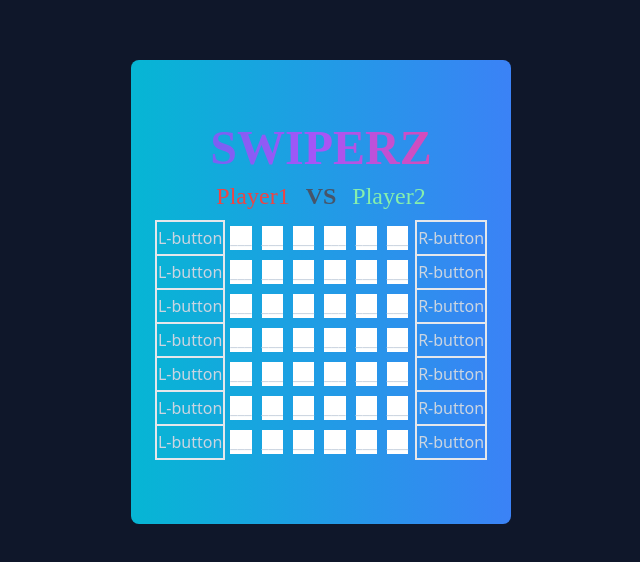
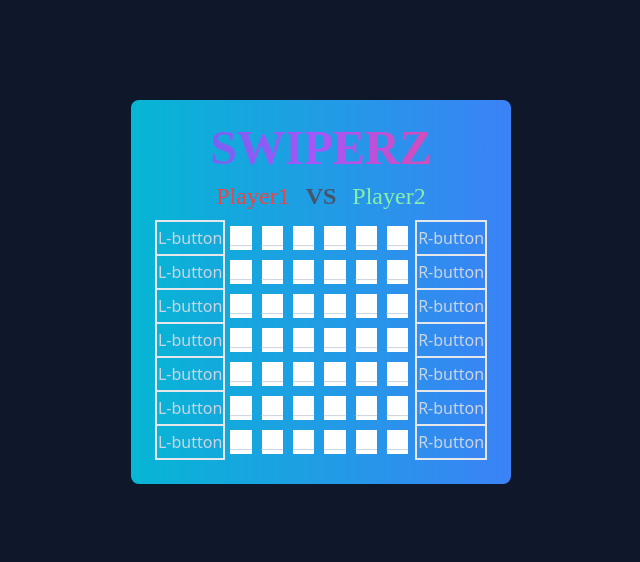
Before and after one commit to marcschul/swiperz, a React (Create React App) app: page / in a window 1280 px wide. Shown: the part 108-670 px from the top of the page, without its empty margins (319-959 px from the left). Built offline with nearby package versions, Linux system fonts and the light colour scheme; a web font is replaced by a local one.

Commit message:
update css

```diff
--- a/src/components/Board/Grid.jsx
+++ b/src/components/Board/Grid.jsx
@@ -16,7 +16,7 @@ export default function Grid(props) {
   }
 
   return (
-    <div className="flex justify-center pb-10 text-slate-300 ">
+    <div className="flex justify-center text-slate-300 ">
       <table>
         <tbody className="m-">
           {grid.map((item, index) => {
--- a/src/components/Header.jsx
+++ b/src/components/Header.jsx
@@ -5,7 +5,7 @@ export default function Header(props) {
 
   return (
     <div className="flex-col font-paint flex justify-center">
-    <h1 className="text-5xl font-extrabold text-transparent bg-clip-text bg-gradient-to-r from-indigo-500 via-purple-500 to-pink-500 pt-10">SWIPERZ</h1>
+    <h1 className="text-5xl font-extrabold text-transparent bg-clip-text bg-gradient-to-r from-indigo-500 via-purple-500 to-pink-500">SWIPERZ</h1>
       <div className="flex justify-center text-2xl">
         <h2 className="p-2 text-red-500">{player1}</h2>
         <h2 className="p-2 font-extrabold text-slate-600"> VS </h2>
```
